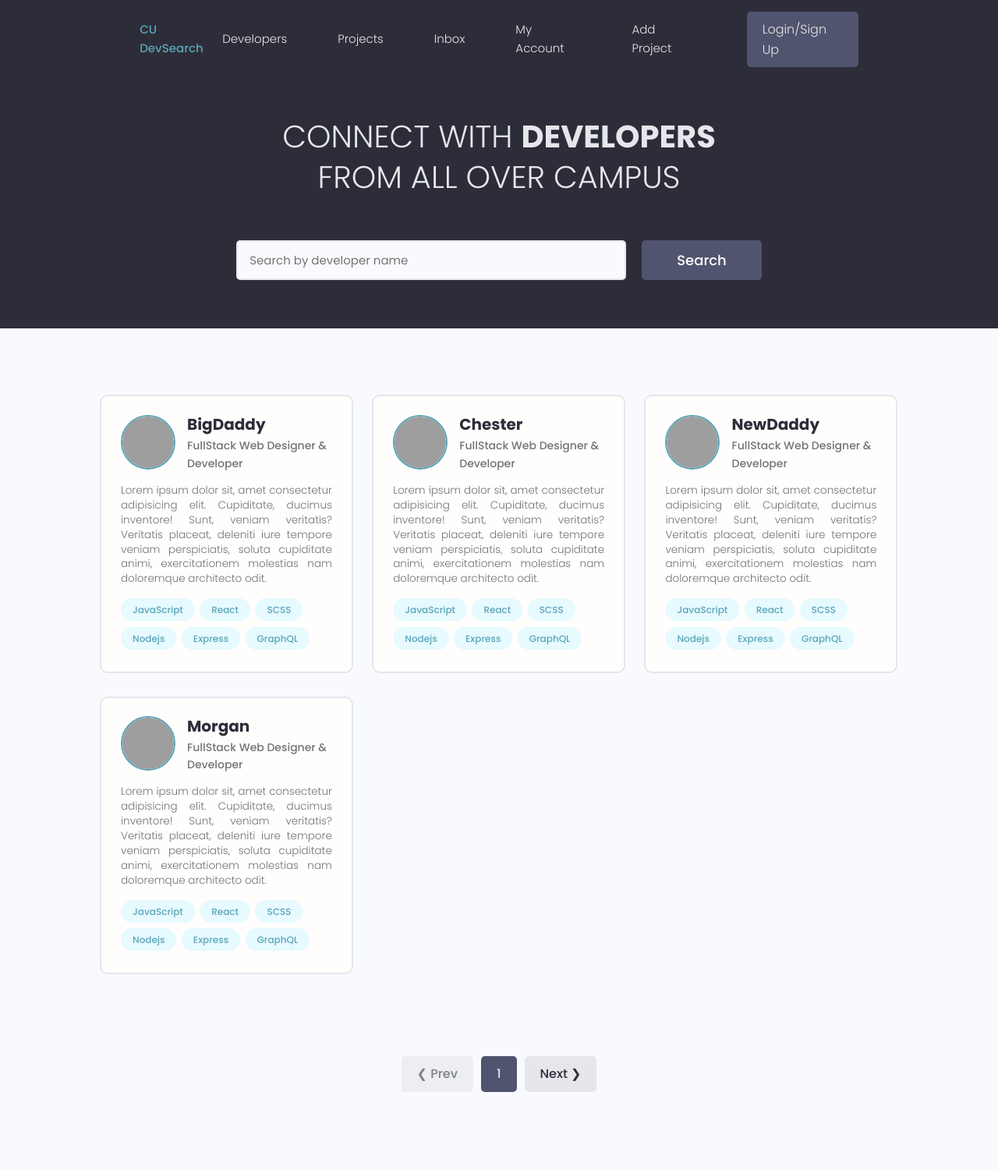
After one commit to FloatinggOnion/cu-dev-search, a Django app: page /developers/ in a window 1280 px wide. The commit adds this page. Shown: the whole page at 78% size. Run offline with Django 4.2, Linux system fonts and the light colour scheme; data comes from the database, SQL or seed files in the repository; both versions use the stored data as it was after the commit; some libraries are stand-ins or nearby versions; grey boxes are pictures that could not be loaded.

Commit message:
Added pagination to the projects page, created developers page and added pagination

```diff
--- a/cu_dev_search/urls.py
+++ b/cu_dev_search/urls.py
@@ -17,11 +17,13 @@ from django.contrib import admin
 from django.urls import path, include
 from django.conf import settings
 from django.conf.urls.static import static
+from users import views as v
 
 urlpatterns = [
     path('admin/', admin.site.urls),
     path('', include('projects.urls')),
     path('register/', include('users.urls')),
+    path('developers/', v.developers, name='developers'),
     path('', include('django.contrib.auth.urls')),
 ]
 
--- a/templates/navbar.html
+++ b/templates/navbar.html
@@ -13,7 +13,7 @@
           <div class="toggle-menu__lines"></div>
         </label>
         <ul class="header__menu">
-          <li class="header__menuItem"><a href="#">Developers</a></li>
+          <li class="header__menuItem"><a href="{% url 'developers' %}">Developers</a></li>
           <li class="header__menuItem"><a href="{% url 'projects' %}">Projects</a></li>
           <li class="header__menuItem"><a href="#">Inbox</a></li>
           <li class="header__menuItem"><a href="#">My Account</a></li>
--- a/users/forms.py
+++ b/users/forms.py
@@ -5,6 +5,8 @@ from django.contrib.auth.models import User
 class RegisterForm(UserCreationForm):
     email = forms.EmailField()
     github_link = forms.CharField()
+    title = forms.CharField(max_length=200)
+    bio = forms.CharField()
     # website_link = forms.URLField()
     # instagram_link = forms.URLField(null=True, blank=True)
     # twitter_link = forms.URLField(null=True, blank=True)
--- /dev/null
+++ b/users/templates/users/index.html
@@ -0,0 +1,109 @@
+{% extends 'main.html' %}
+
+{% block content %}
+      <!-- Main Section -->
+  <main class="home">
+    <section class="hero-section text-center">
+      <div class="container container--narrow">
+        <div class="hero-section__box">
+          <h2>CONNECT WITH <span>DEVELOPERS</span></h2>
+          <h2>FROM ALL OVER CAMPUS</h2>
+        </div>
+
+        <div class="hero-section__search">
+          <form class="form" action="#" method="get">
+            <div class="form__field">
+              <label for="formInput#search">Search Developers </label>
+              <input class="input input--text" id="formInput#search" type="text" name="text"
+                placeholder="Search by developer name" />
+            </div>
+
+            <input class="btn btn--sub btn--lg" type="submit" value="Search" />
+          </form>
+        </div>
+      </div>
+    </section>
+
+    <!-- Search Result: DevList -->
+    <section class="devlist">
+      <div class="container">
+        <div class="grid grid--three">
+            {% for user in users %}
+            {% if not user.is_superuser %}
+          <div class="column card">
+            <div class="dev">
+              <a href="/profile.html" class="card__body">
+                <div class="dev__profile">
+                  <img class="avatar avatar--md" src="https://avatars.githubusercontent.com/u/22437186" alt="image" />
+                  <div class="dev__meta">
+                    <h3>{{user.username}}</h3>
+                    <h5>FullStack Web Designer & Developer</h5>
+                  </div>
+                </div>
+                <p class="dev__info">
+                  Lorem ipsum dolor sit, amet consectetur adipisicing elit. Cupiditate, ducimus inventore! Sunt,
+                  veniam veritatis? Veritatis placeat, deleniti iure tempore veniam perspiciatis, soluta cupiditate
+                  animi, exercitationem molestias nam doloremque architecto odit.
+                </p>
+                <div class="dev__skills">
+                  <span class="tag tag--pill tag--main">
+                    <small>JavaScript</small>
+                  </span>
+                  <span class="tag tag--pill tag--main">
+                    <small>React</small>
+                  </span>
+                  <span class="tag tag--pill tag--main">
+                    <small>SCSS</small>
+                  </span>
+                  <span class="tag tag--pill tag--main">
+                    <small>Nodejs</small>
+                  </span>
+                  <span class="tag tag--pill tag--main">
+                    <small>Express</small>
+                  </span>
+                  <span class="tag tag--pill tag--main">
+                    <small>GraphQL</small>
+                  </span>
+                </div>
+              </a>
+            </div>
+          </div>
+          {% endif %}
+          {% endfor %}
+        </div>
+      </div>
+    </section>
+
+    <!-- Pagination -->
+    <div class="pagination">
+      <ul class="container">
+        {% if users.has_previous %}
+        <li><a href="?page={{ users.previous_page_number }}" class="btn">&#10094; Prev</a></li>
+        {% else %}
+        <li><a href="#" tabindex="-1" class="btn btn--disabled">&#10094; Prev</a></li>
+        {% endif %}
+
+        {% if users.number|add:'-4' > 1 %}
+        <li><a href="?page={{ users.number|add:'-5' }}" class="btn btn--disabled">&hellip;</a></li>
+        {% endif %}
+
+        {% for i in users.paginator.page_range %}
+        {% if users.number == i %}
+        <li><a href="#" class="btn btn--sub">{{i}}</a></li>
+        {% elif i > users.number|add:'-5' and i < users.number|add:'5' %}
+        <li><a href="?page={{ i }}" class="btn">{{i}}</a></li>
+        {% endif %}
+        {% endfor %}
+
+        {% if users.paginator.num_pages > users.number|add:'4' %}
+        <li><a href="?page={{ users.number|add:'5' }}" class="btn">&hellip;</a></li>
+        {% endif %}
+
+        {% if users.has_next %}
+        <li><a href="?page={{ users.next_page_number }}" class="btn">Next &#10095;</a></li>
+        {% else %}
+        <li><a href="#" class="btn">Next &#10095;</a></li>
+        {% endif %}
+      </ul>
+    </div>
+{% endblock content %}
--- a/users/views.py
+++ b/users/views.py
@@ -1,8 +1,8 @@
-from http.client import ImproperConnectionState
 from django.shortcuts import render, redirect
-# from django.contrib.auth.forms import UserCreationForm
 from .forms import RegisterForm
 from django.core.mail import send_mail
+from django.contrib.auth.models import User
+from django.core.paginator import Paginator
 
 # Create your views here.
 def register(request):
@@ -14,7 +14,7 @@ def register(request):
 
             # send_mail('Thanks for joining!', 'Thank you for joining CU Dev Search! You won\'t regret this decision!!!', 'noreply@cudevsearch.com', [form.cleaned_data['email']], fail_silently=False)
 
-            return redirect('/')
+            return redirect('/login')
 
     form = RegisterForm()
 
@@ -23,3 +23,16 @@ def register(request):
     }
 
     return render(request, 'users/register.html', context)
+
+
+def developers(request):
+    users = User.objects.all()
+    paginator = Paginator(users, 6)
+    page_number = request.GET.get('page')
+    page_object = paginator.get_page(page_number)
+
+    context = {
+        'users': page_object,
+    }
+
+    return render(request, 'users/index.html', context)
```
Also changed, not shown: projects/templates/projects/projects.html (+35 -0 lines), projects/views.py (+6 -1 lines), db.sqlite3.
